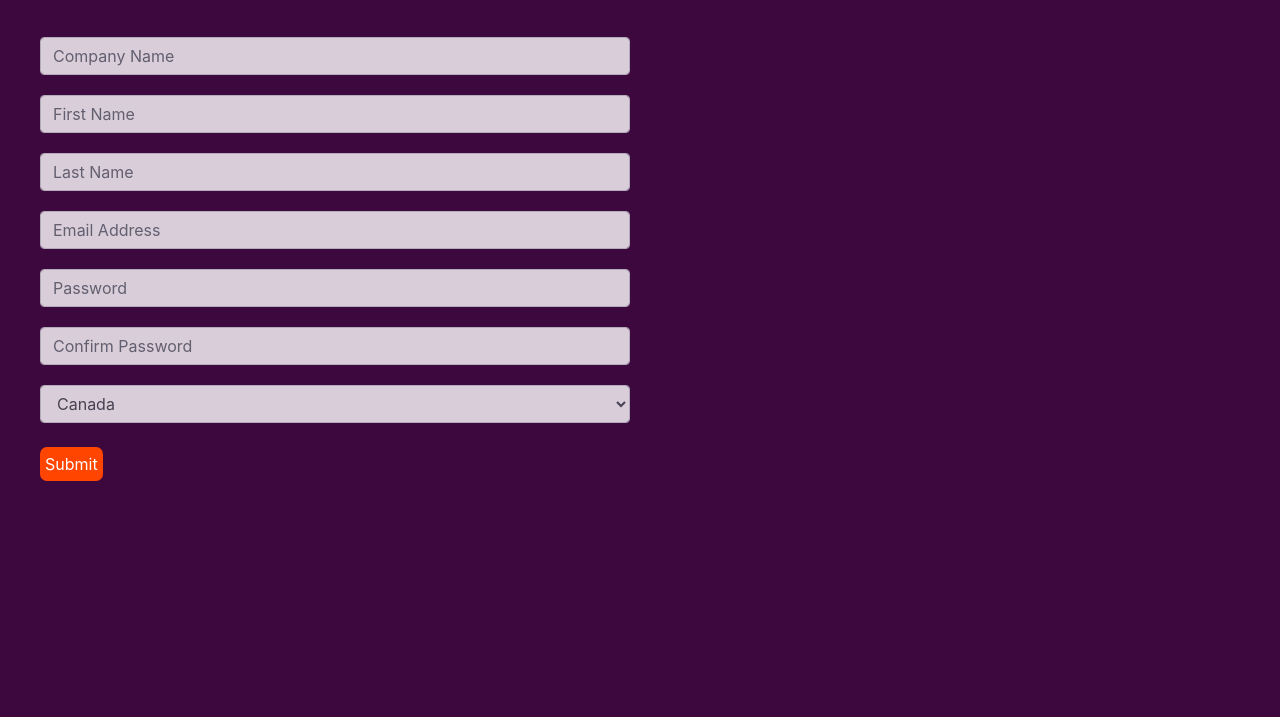
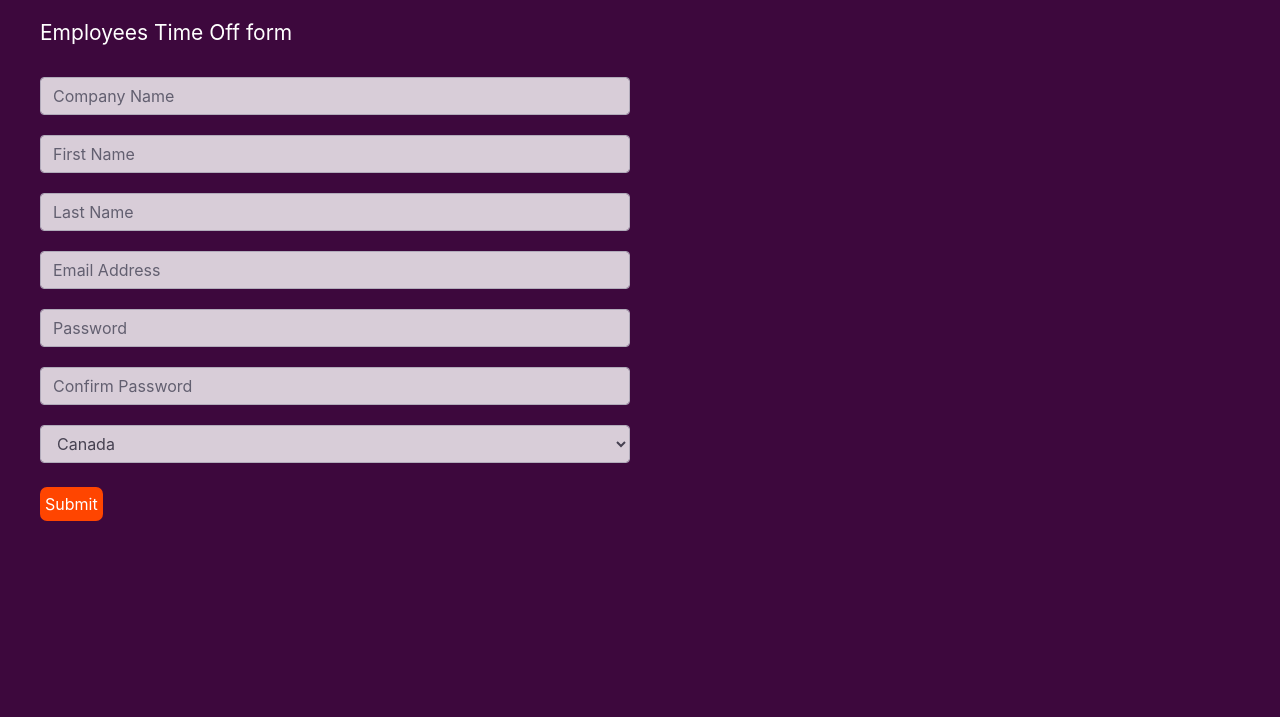
Before and after one commit to kingsleyOnyelo/Time-Off-App, a React app: page /sign in a window 1280 px wide. Shown: the part 83-800 px from the top of the page. Built offline with nearby package versions, Linux system fonts and the light colour scheme.

Commit message:
initial commit

```diff
--- a/src/Sign.js
+++ b/src/Sign.js
@@ -12,7 +12,8 @@ export default class Sign extends React.Component{
 
 
             <div className="signCon2">
-            <input type="text" placeholder="Company Name" className="fname form-control" required></input>
+            <label className="lbl">Employees Time Off form</label>
+            <input type="text" placeholder="Company Name" className="fname form-control" required ></input>
                 <input type="text" placeholder="First Name" className="fname form-control" required></input>
                 <input type="text" placeholder="Last Name" className="fname form-control" required></input>
                 <input type="email" placeholder="Email Address" className="fname form-control" required></input>
--- a/src/style.css
+++ b/src/style.css
@@ -128,8 +128,12 @@ transform: scale(1.1);
     padding: 10px;
     padding-left: 40px;
 }
+.lbl{
+    color: white;
+    font-size: 21px;
+}
+.fname{
 
-.fname{
     height: 30px;
     border-radius: 20px;
     margin-top: 20px;
```
